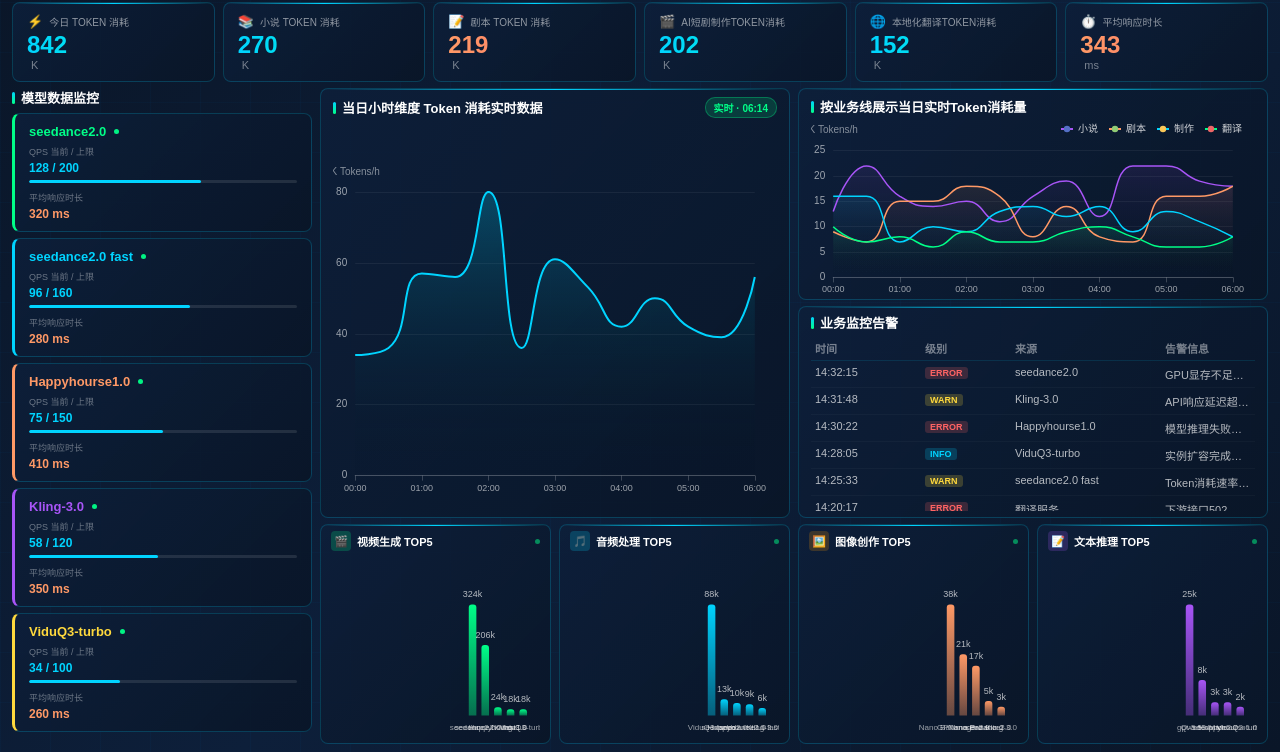
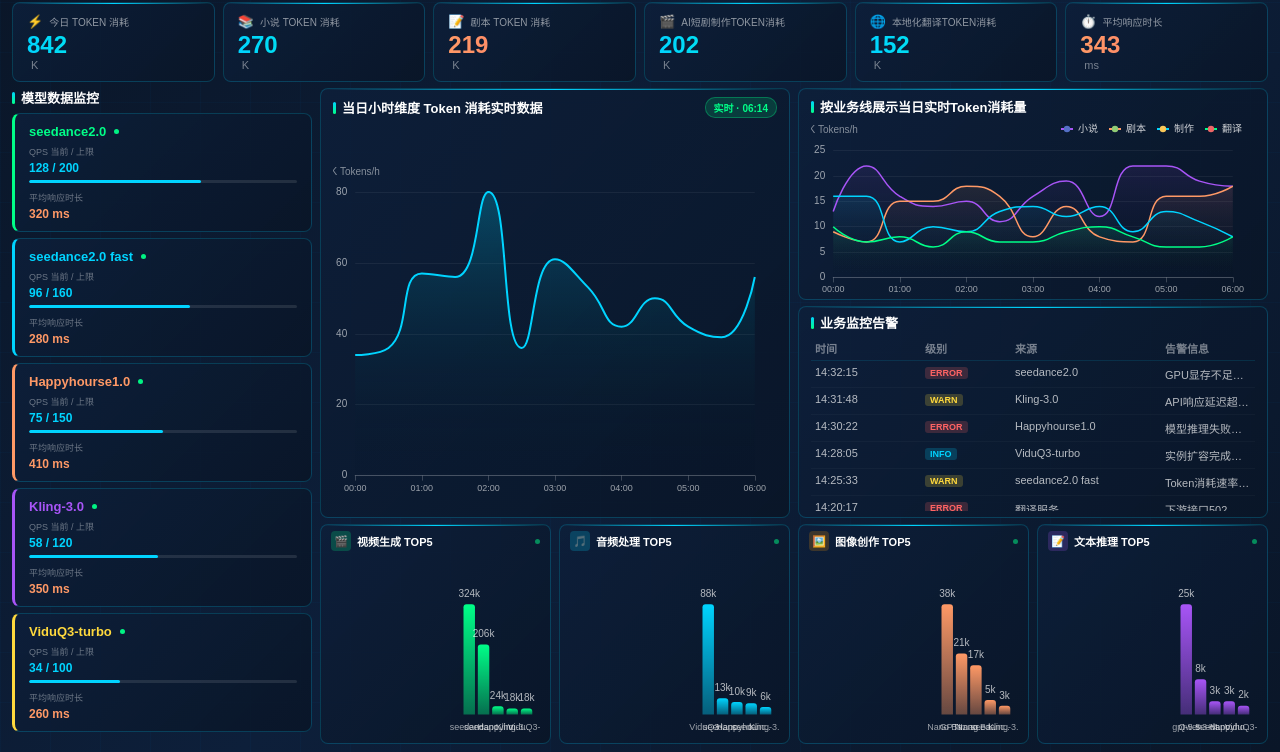
Before and after one commit to juliu1612-cmyk/ai-manga, a plain HTML site: page index.html in a window 1280 px wide. Shown: the part 48-800 px from the top of the page. Drawn offline with nearby package versions, Linux system fonts and the light colour scheme.

Commit message:
柱状图填满区域：宽度80%、间隔15%

```diff
--- a/index.html
+++ b/index.html
@@ -177,7 +177,7 @@ c2.setOption({tooltip:{trigger:'axis',backgroundColor:'rgba(10,22,40,.9)',border
 function makeBarChart(id,color,data){
 var c=echarts.init(document.getElementById(id));
 var maxVal=0;data.forEach(function(d){if(d.value>maxVal)maxVal=d.value});
-c.setOption({tooltip:{trigger:'axis',axisPointer:{type:'shadow'},backgroundColor:'rgba(10,22,40,.9)',borderColor:'#00d4ff',textStyle:{color:'#fff'},formatter:function(p){return p[0].name+'<br/>'+p[0].value.toLocaleString()+'k'}},grid:{left:'5%',right:'5%',bottom:'3%',top:'18%',containLabel:true},xAxis:{type:'category',data:data.map(function(d){return d.name}),axisLine:{show:false},axisTick:{show:false},axisLabel:{color:'rgba(255,255,255,.6)',fontSize:8,interval:0}},yAxis:{type:'value',show:false,max:maxVal*1.15},series:[{type:'bar',barWidth:'60%',barCategoryGap:'25%',data:data.map(function(d){return{value:d.value,itemStyle:{color:new echarts.graphic.LinearGradient(0,0,0,1,[{offset:0,color:color},{offset:1,color:color+'60'}]),borderRadius:[3,3,0,0]}}}),label:{show:true,position:'top',formatter:function(p){return p.value+'k'},color:'rgba(255,255,255,.7)',fontSize:9}}]});
+c.setOption({tooltip:{trigger:'axis',axisPointer:{type:'shadow'},backgroundColor:'rgba(10,22,40,.9)',borderColor:'#00d4ff',textStyle:{color:'#fff'},formatter:function(p){return p[0].name+'<br/>'+p[0].value.toLocaleString()+'k'}},grid:{left:'3%',right:'3%',bottom:'3%',top:'18%',containLabel:true},xAxis:{type:'category',data:data.map(function(d){return d.name}),axisLine:{show:false},axisTick:{show:false},axisLabel:{color:'rgba(255,255,255,.6)',fontSize:9,interval:0,formatter:function(v){return v.length>8?v.substring(0,7)+'..':v}}},yAxis:{type:'value',show:false,max:maxVal*1.15},series:[{type:'bar',barWidth:'80%',barCategoryGap:'15%',barGap:'10%',data:data.map(function(d){return{value:d.value,itemStyle:{color:new echarts.graphic.LinearGradient(0,0,0,1,[{offset:0,color:color},{offset:1,color:color+'60'}]),borderRadius:[3,3,0,0]}}}),label:{show:true,position:'top',formatter:function(p){return p.value+'k'},color:'rgba(255,255,255,.7)',fontSize:10}}]});
 return c;
 }
 
```
